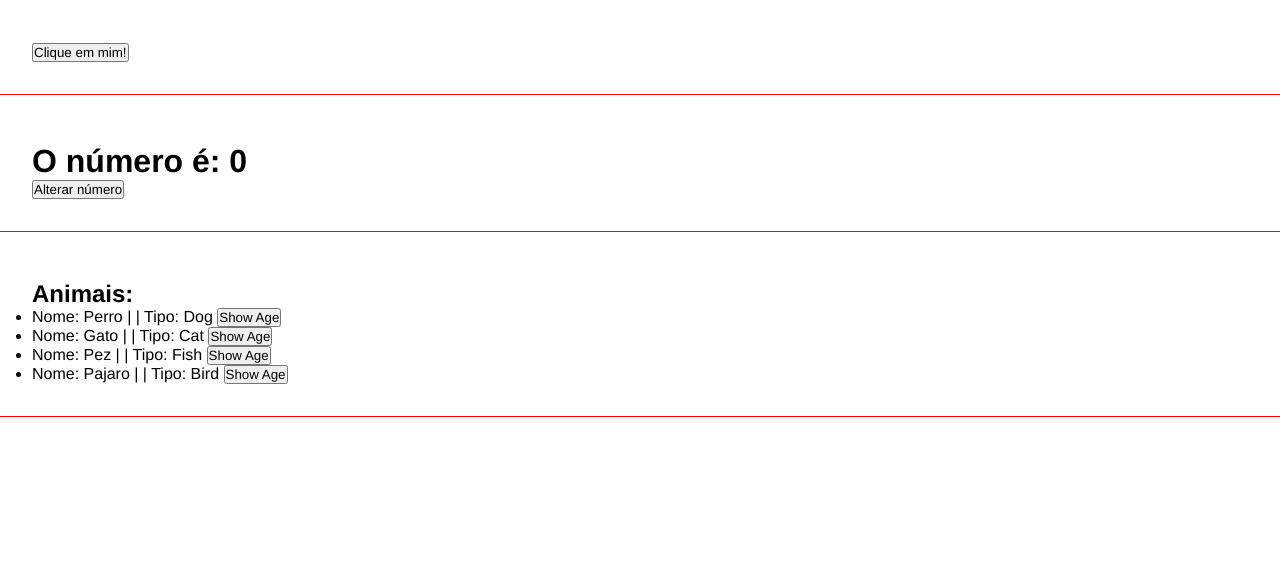
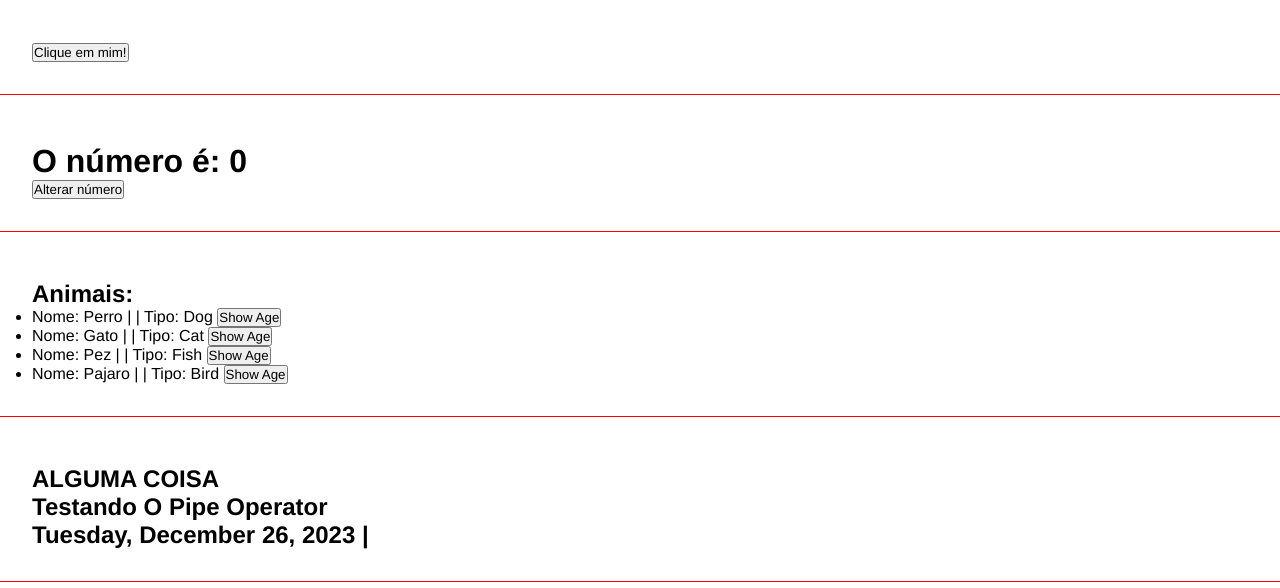
Before and after one commit to Jhonatha1/Curso-Angular, an Angular app: page / in a window 1280 px wide. Shown: the part 709-1297 px from the top of the page. Built offline with nearby package versions, Linux system fonts and the light colour scheme.

Commit message:
Pipe operators do Angular

```diff
--- a/src/app/app.component.html
+++ b/src/app/app.component.html
@@ -10,3 +10,4 @@
 <app-eventos> </app-eventos>
 <app-emitter> </app-emitter>
 <app-list-render> </app-list-render>
+<app-pipes> </app-pipes>
--- a/src/app/app.component.ts
+++ b/src/app/app.component.ts
@@ -9,6 +9,7 @@
 import { EmitterComponent } from "./components/emitter/emitter.component";
 import { ChangeNumberComponent } from "./components/change-number/change-number.component";
 import { ListRenderComponent } from './components/list-render/list-render.component';
+import { PipesComponent } from './components/pipes/pipes.component';
 
 
 @Component({
@@ -16,7 +17,7 @@
     standalone: true,
     templateUrl: './app.component.html',
     styleUrl: './app.component.css',
-    imports: [CommonModule, RouterOutlet, FirstComponentComponent, ParentDataComponent, DirectivesComponent, IfRenderComponent, EventosComponent, EmitterComponent, ChangeNumberComponent, ListRenderComponent]
+    imports: [CommonModule, RouterOutlet, FirstComponentComponent, ParentDataComponent, DirectivesComponent, IfRenderComponent, EventosComponent, EmitterComponent, ChangeNumberComponent, ListRenderComponent, PipesComponent]
 })
 export class AppComponent {
   title = 'curso-angular';
--- /dev/null
+++ b/src/app/components/pipes/pipes.component.html
@@ -0,0 +1,5 @@
+<div class="class">
+ <h2> {{ "Alguma coisa" | uppercase }} </h2>
+ <h2> {{ someText | titlecase }} </h2>
+ <h2> {{ today | date: "fullDate"}} |  </h2>
+</div>
--- /dev/null
+++ b/src/app/components/pipes/pipes.component.ts
@@ -0,0 +1,14 @@
+import { Component } from '@angular/core';
+import { CommonModule } from '@angular/common';
+
+@Component({
+    selector: 'app-pipes',
+    standalone: true,
+    imports: [CommonModule],
+    templateUrl: './pipes.component.html',
+    styleUrl: './pipes.component.css'
+})
+export class PipesComponent {
+    someText = "TESTANDO O PIPE OPERATOR"
+    today = new Date();
+}
```
Also changed, not shown: src/app/components/pipes/pipes.component.css (added), 1 other file (tests, documents, lock files or other folders).
